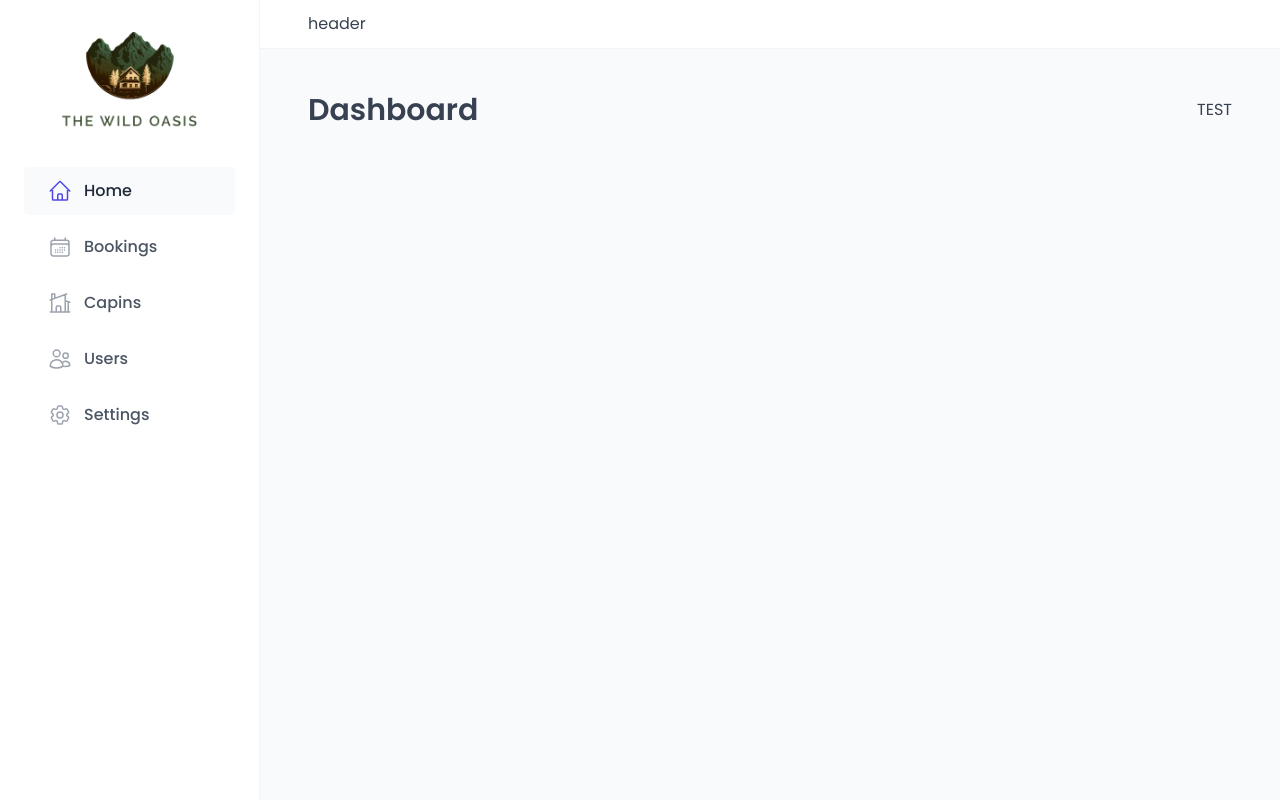
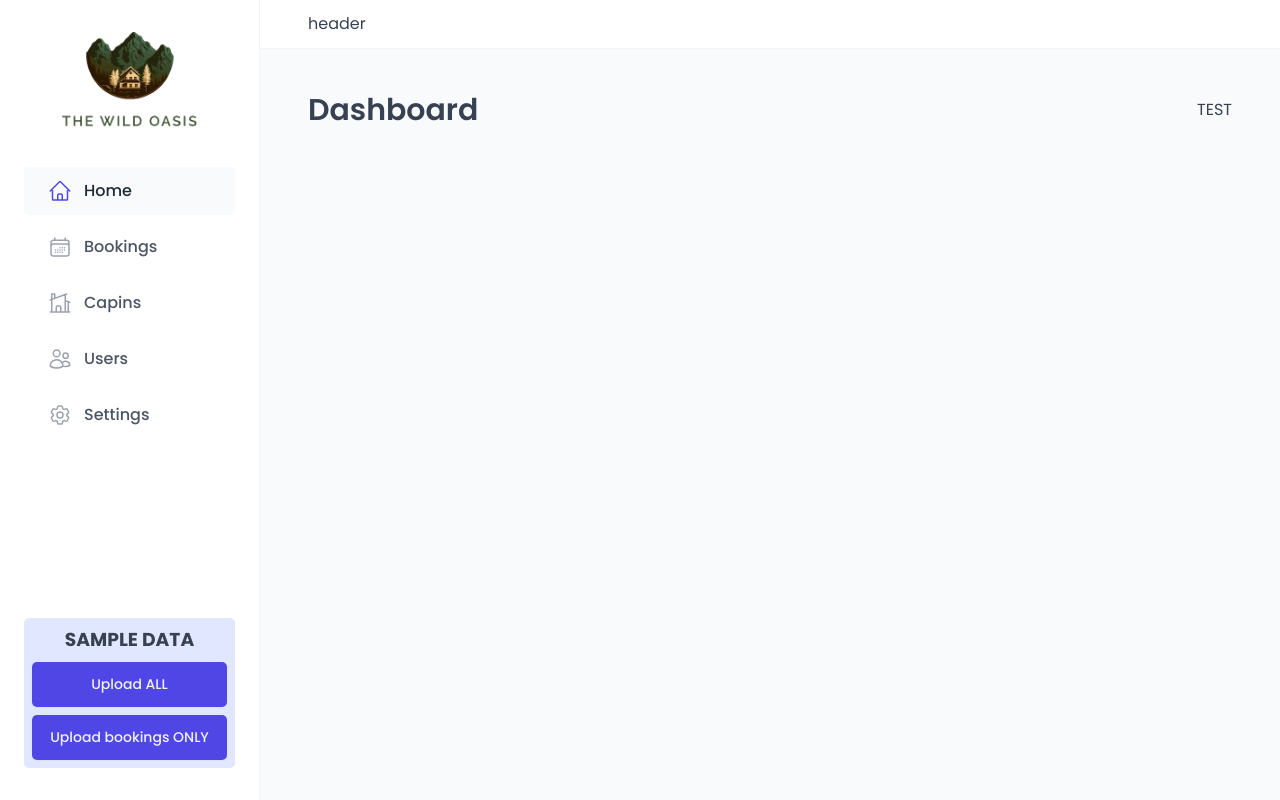
Before and after one commit to FarahAkl/The-wild-oasis, a React (Vite) app: page /dashboard in a window 1280 px wide. Built offline with nearby package versions, Linux system fonts and the light colour scheme; a web font is replaced by a local one.

Commit message:
refactor: remove unused Uploader import from Sidebar component

```diff
--- a/src/ui/Sidebar.jsx
+++ b/src/ui/Sidebar.jsx
@@ -1,6 +1,7 @@
 import styled from "styled-components";
 import Logo from "./Logo";
 import MainNav from "./MainNav";
+import Uploader from '../data/Uploader'
 
 const StyledSidebar = styled.aside`
   background-color: var(--color-grey-0);
@@ -17,6 +18,7 @@
     <StyledSidebar>
       <Logo />
       <MainNav />
+      <Uploader/>
     </StyledSidebar>
   );
 }
```
